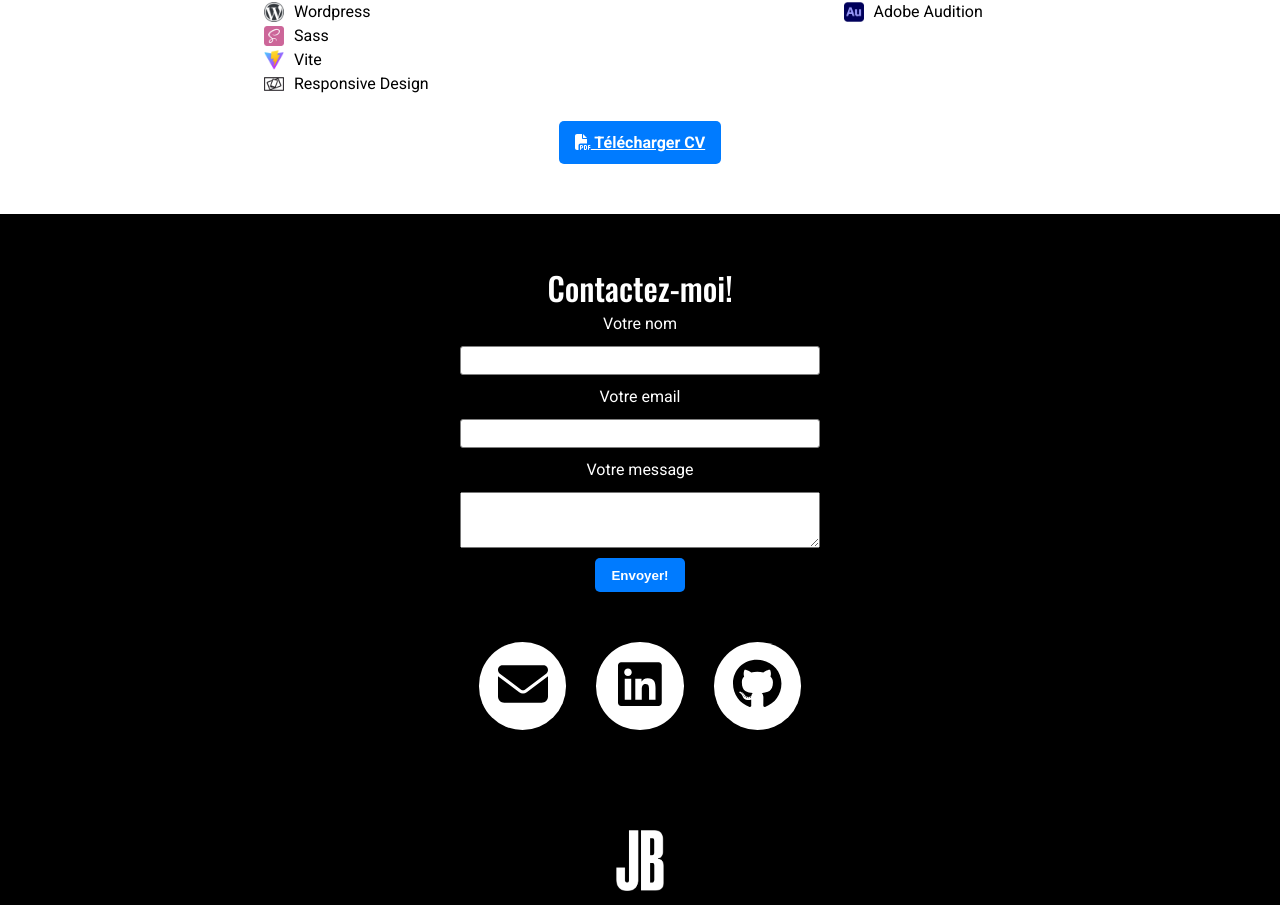
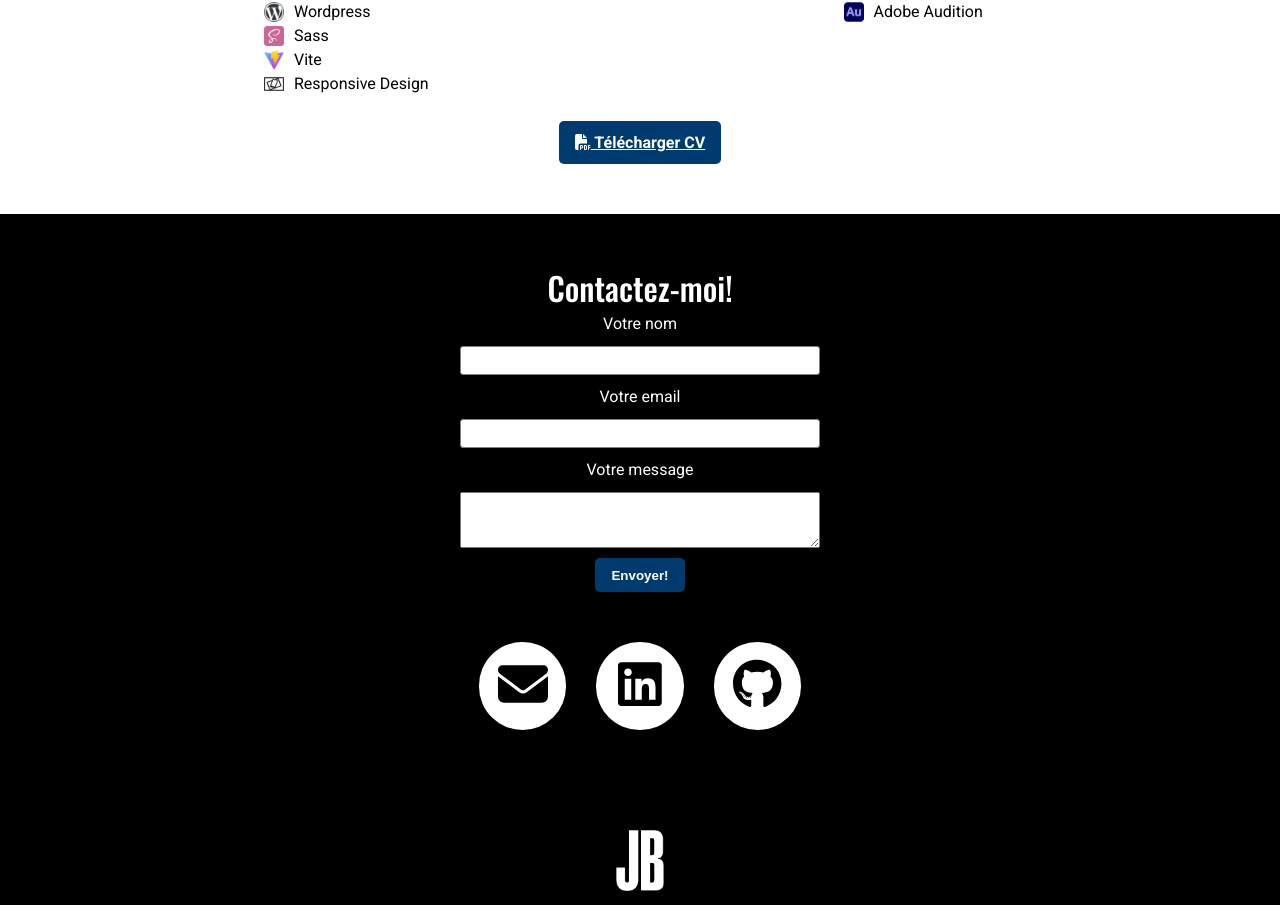
Before and after one commit to Gizmopedia1/my-portfolio, a React (Vite) app: page / in a window 1280 px wide. Shown: the part 1542-2447 px from the top of the page. Built offline with nearby package versions, Linux system fonts and the light colour scheme; a web font is replaced by a local one.

Commit message:
optimisation

```diff
--- a/index.html
+++ b/index.html
@@ -5,6 +5,9 @@
     <link rel="icon" type="image/png" href="/src/assets/logo-circle.png" />
     <meta name="viewport" content="width=device-width, initial-scale=1.0" />
     <title>Joël Bisselele - Développeur</title>
+    <meta name="description" content="Portfolio de Joël Bisselele, Développeur Web Front-End basé dans l'agglomération de Redon.">
+    <link rel="preconnect" href="https://fonts.googleapis.com">
+    <link rel="preload" fetchpriority="high" as="image" href="/src/assets/joel-bisselele.png" type="image/png">
   </head>
   <body>
     <div id="root"></div>
--- a/src/components/ButtonWebsite/ButtonWebsite.scss
+++ b/src/components/ButtonWebsite/ButtonWebsite.scss
@@ -5,7 +5,7 @@
 }
 
 .button {
-    background-color: #007bff;
+    background-color: #003B6F;
     color: white;
     border: none;
     padding-left: 1em;
@@ -22,7 +22,7 @@
 }
 
 .button:hover {
-    background-color: #003B6F;
+    background-color: #007bff;
 }
 
 /****** Media queries ***********/
--- a/src/components/ContactForm/ContactForm.scss
+++ b/src/components/ContactForm/ContactForm.scss
@@ -30,11 +30,11 @@
     align-items: center;
     align-self: center;
     transition: background-color 0.3s ease;
-    background-color: #007bff ;
+    background-color: #003B6F ;
 }
 
 .form button:hover {
-    background-color: #003B6F;
+    background-color: #007bff;
 }
 
 /****** Media queries ***********/
--- a/src/components/MySkills/MySkills.jsx
+++ b/src/components/MySkills/MySkills.jsx
@@ -13,7 +13,7 @@ function MySkills() {
         <div className='my-skills'>
             <h2 className='sous-titre'>Mes compétences</h2>
             <Skills />
-            <a href={PDF} className='download-btn' download="joel-bisselele-CV">{logoPDF} Télécharger CV</a>
+            <a href={PDF} className='download-btn' title='Lien de téléchargement du CV en PDF' download="joel-bisselele-CV">{logoPDF} Télécharger CV</a>
         </div>
     )
 }
--- a/src/components/MySkills/MySkills.scss
+++ b/src/components/MySkills/MySkills.scss
@@ -33,12 +33,12 @@
     align-items: center;
     align-self: center;
     transition: background-color 0.3s ease;
-    background-color: #007bff ;
+    background-color: #003B6F;
     margin-top: 25px;
 }
 
 .download-btn:hover {
-    background-color: #003B6F;
+    background-color: #007bff;
 }
 
 
```
